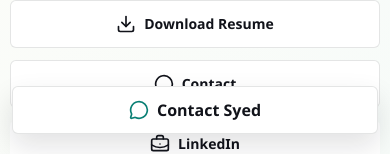
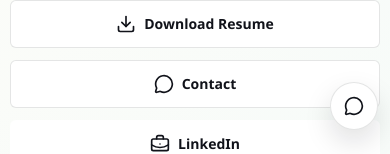
Before and after one commit to SyedHussain09/syedsajjadhussain.in, a Next.js app: page / in a window 390 px wide. Shown: the part 698-852 px from the top of the page. Built offline with nearby package versions, Linux system fonts and the light colour scheme; no server answers.

Commit message:
fixing contact button

```diff
--- a/src/components/layout/mobile-whatsapp.tsx
+++ b/src/components/layout/mobile-whatsapp.tsx
@@ -7,11 +7,11 @@ export function MobileWhatsApp() {
       href={profile.whatsappUrl}
       target="_blank"
       rel="noreferrer"
-      className="mobile-contact-cta no-print fixed inset-x-3 z-40 inline-flex min-h-12 max-w-[calc(100vw-24px)] items-center justify-center gap-2 rounded-md border border-border bg-white px-4 text-center font-semibold leading-tight text-foreground shadow-[0_12px_28px_rgba(17,19,26,0.12)] sm:hidden"
-      aria-label="Discuss AI Engineer role on WhatsApp"
+      className="mobile-contact-cta no-print fixed right-3 z-40 grid size-12 place-items-center rounded-full border border-border bg-white text-accent shadow-[0_12px_28px_rgba(17,19,26,0.13)] transition active:scale-95 sm:hidden"
+      aria-label="Contact Syed on WhatsApp"
+      title="Contact Syed"
     >
-      <MessageCircle className="size-5 text-accent" />
-      Contact Syed
+      <MessageCircle className="size-5" />
     </a>
   );
 }
--- a/src/styles/globals.css
+++ b/src/styles/globals.css
@@ -118,13 +118,7 @@ textarea {
 }
 
 .mobile-contact-cta {
-  bottom: max(0.75rem, env(safe-area-inset-bottom));
-}
-
-@media (max-width: 639px) {
-  main {
-    padding-bottom: calc(4.75rem + env(safe-area-inset-bottom));
-  }
+  bottom: max(1rem, calc(env(safe-area-inset-bottom) + 1rem));
 }
 
 .neural-grid {
```
